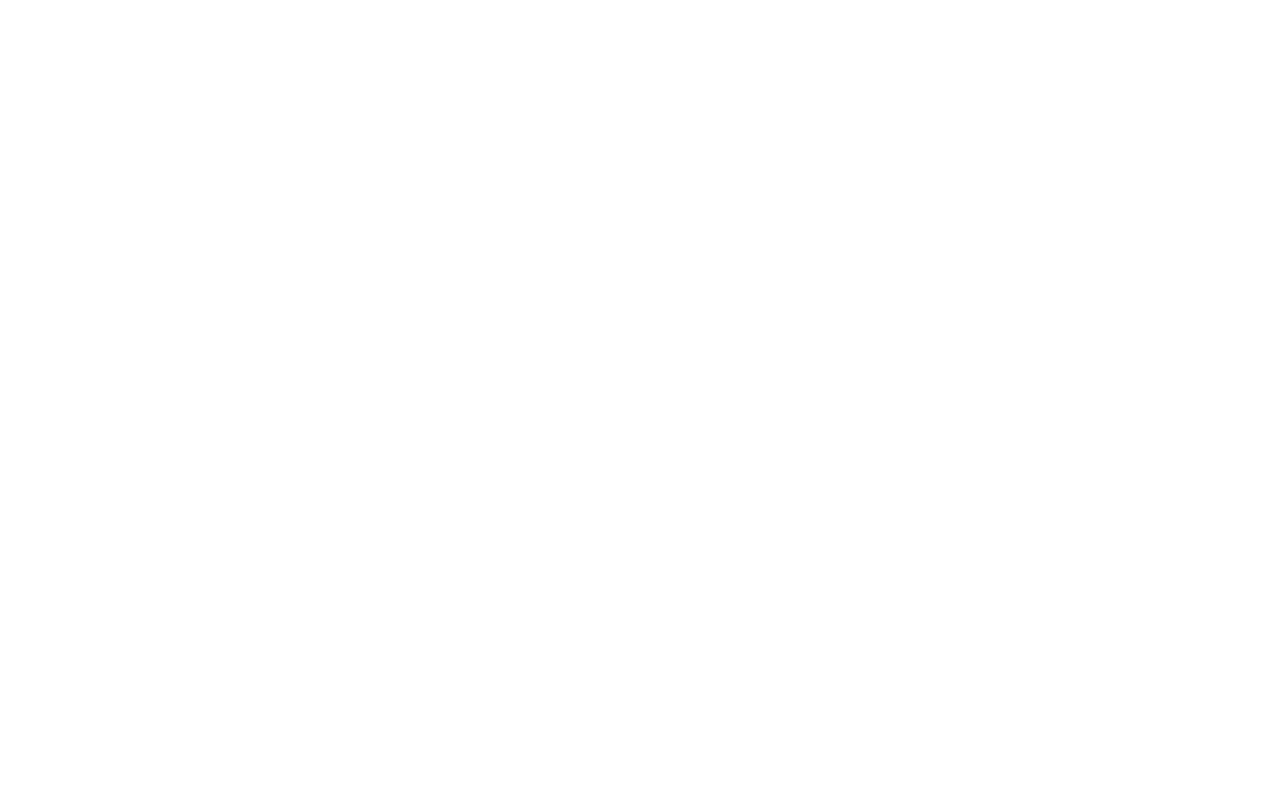
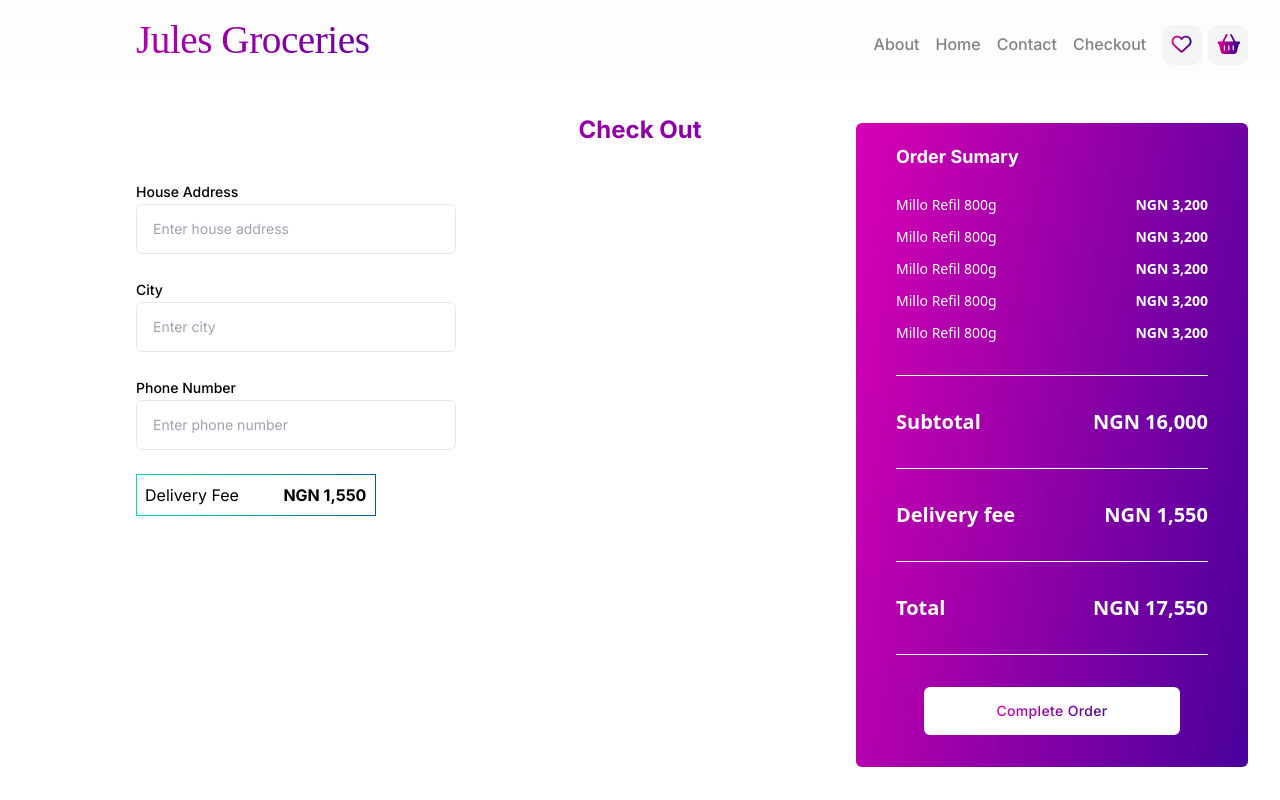
Before and after one commit to Gdija/HNG-intern-2, a React (Create React App) app in the folder shop_store/: page /checkout in a window 1280 px wide. Before the commit this address had no page. Shown: the top 800 px of the page. Built offline with nearby package versions, Linux system fonts and the light colour scheme; a web font is replaced by a local one.

Commit message:
add checkout

```diff
--- a/shop_store/src/App.js
+++ b/shop_store/src/App.js
@@ -1,6 +1,7 @@
 import './App.css';
 import { BrowserRouter as Router, Route, Routes } from 'react-router-dom';
 import Home from './Components/Home';
+import Checkout from './Components/Checkout';
 
 function App() {
   return (
@@ -9,6 +10,8 @@
         <div className='content'>
           <Routes>
             <Route path='/' element={<Home />} />
+            <Route path='/checkout' element={<Checkout />} />
+
           </Routes>
 
         </div>
--- a/shop_store/src/Assets/Navstyle.css
+++ b/shop_store/src/Assets/Navstyle.css
@@ -6,7 +6,7 @@
 body {
   margin: 0;
   height: 100vh;
-  width: 100vw;
+  width: auto;
   /* padding-top: 3rem; */
 }
 .nav {
--- /dev/null
+++ b/shop_store/src/Assets/checkout.css
@@ -0,0 +1,55 @@
+.checkout-container {
+  margin-top: 80px;
+  padding: 2rem;
+}
+
+/* .checkout-content {
+  justify-content: center;
+  background-color: #fff;
+  padding: 1rem;
+} */
+.heading {
+  margin-top: 0;
+  font-weight: 700;
+  font-size: 24px;
+  font-family: inter;
+  background: linear-gradient(281.26deg, #270096 -23.71%, #ea00b7 112.27%);
+  -webkit-background-clip: text;
+  -webkit-text-fill-color: transparent;
+  background-clip: text;
+  text-fill-color: transparent;
+}
+.order-content {
+  margin-top: -25px;
+  background: linear-gradient(281.26deg, #270096 -23.71%, #ea00b7 112.27%);
+  padding-top: 20px;
+}
+.gradient-text {
+  background: linear-gradient(281.26deg, #270096 -23.71%, #ea00b7 112.27%);
+  -webkit-background-clip: text;
+  -webkit-text-fill-color: transparent;
+  background-clip: text;
+  text-fill-color: transparent;
+}
+.delivery{
+border: 1px solid;
+border-image: linear-gradient(to left, #003F9C -23.71%, #00EAB0 112.27%);
+border-radius: 0.375rem;
+border-image-slice: 1;
+
+}
+@media (max-width: 480px){
+    .order-content{
+        margin-top: 10px;
+    }
+}
+@media (max-width: 786px){
+    .order-content{
+        margin-top: 10px;
+    }
+}
+@media (max-width: 1008px){
+    .order-content{
+        margin-top: 10px;
+    }
+}
--- /dev/null
+++ b/shop_store/src/Components/Checkout.js
@@ -0,0 +1,126 @@
+import React from "react";
+import Nav from "./Nav";
+import "../Assets/checkout.css";
+import Footer from "./Footer";
+
+function Checkout() {
+  return (
+    <>
+      <Nav />
+      <div className="checkout-container lg:items-center lg:justify-center lg:h-screen max-lg:py-4 ">
+        <h2 className="heading">Check Out</h2>
+        <div className="checkout-content lg:flex lg:space-x-8">
+          <div className="form lg:w-2/3 sm:w-1/3 sm:ml-2">
+            <form className="ml-24 mt-8 space-y-6">
+              {/* <div className="grid sm:col-span-2 sm:grid-cols-2 gap-4"> */}
+              <div className="flex flex-col text-left">
+                <label
+                  htmlFor="address"
+                  className="block text-sm font-medium leading-6 text-black text-900 font-inter"
+                >
+                  House Address
+                </label>
+                <input
+                  type="text"
+                  id="address"
+                  placeholder="Enter house address"
+                  className=" font-inter px-4 py-3.5 bg-white text-gray-800 w-80 text-sm border rounded-md focus:border-[#ea00b7] outline-none"
+                />
+              </div>
+
+              <div className="flex flex-col text-left">
+                <label
+                  htmlFor="city"
+                  className="block text-sm font-medium leading-6 text-black text-900 font-inter"
+                >
+                  City
+                </label>
+                <input
+                  type="text"
+                  id="city"
+                  placeholder="Enter city"
+                  className=" font-inter col-span-full px-4 py-3.5 bg-white text-gray-800 w-80 text-sm border rounded-md focus:border-[#ea00b7] outline-none"
+                />
+              </div>
+              <div className="flex flex-col text-left">
+                <label
+                  htmlFor="number"
+                  className="block text-sm font-medium leading-6 text-black text-900 font-inter"
+                >
+                  Phone Number
+                </label>
+                <input
+                  type="text"
+                  id="number"
+                  placeholder="Enter phone number"
+                  className=" font-inter col-span-full px-4 py-3.5 bg-white text-gray-800 w-80 text-sm border rounded-md focus:border-[#ea00b7] outline-none"
+                />
+              </div>
+              <div className="flex flex-col text-left font-inter font-normal">
+                <p className="delivery w-60 pl-2 py-2 ">Delivery Fee <span class="ml-10 font-bold">NGN 1,550</span></p>
+              </div>
+            </form>
+          </div>
+          <div className="order-content rounded-md lg:w-1/3 md:pt-10 mb-2 sm:w-2/3">
+            <h3 className="text-left ml-10 text-lg font-inter font-bold text-white">
+              Order Sumary
+            </h3>
+            <ul class="text-gray-800 mt-6 space-y-3">
+              <li class="text-white flex flex-wrap gap-4 text-sm mx-10">
+                Millo Refil 800g{" "}
+                <span class="ml-auto font-bold">NGN 3,200</span>
+              </li>
+              <li class="text-white flex flex-wrap gap-4 text-sm mx-10">
+                Millo Refil 800g{" "}
+                <span class="ml-auto font-bold">NGN 3,200</span>
+              </li>
+              <li class="text-white flex flex-wrap gap-4 text-sm mx-10">
+                Millo Refil 800g{" "}
+                <span class="ml-auto font-bold">NGN 3,200</span>
+              </li>
+              <li class="text-white flex flex-wrap gap-4 text-sm mx-10">
+                Millo Refil 800g{" "}
+                <span class="ml-auto font-bold">NGN 3,200</span>
+              </li>
+              <li class="text-white flex flex-wrap gap-4 text-sm mx-10">
+                Millo Refil 800g{" "}
+                <span class="ml-auto font-bold">NGN 3,200</span>
+              </li>
+              <li>
+                <hr className="mt-6 mx-10 border-white sm:mx-10 lg:my-8" />
+              </li>
+              <li class="text-white flex flex-wrap gap-4 text-xl mx-10 font-bold">
+                Subtotal<span class="ml-auto font-bold">NGN 16,000</span>
+              </li>
+              <li>
+                <hr className="mt-6 mx-10 border-white sm:mx-10 lg:my-8" />
+              </li>
+              <li class="text-white flex flex-wrap gap-4 text-xl mx-10 font-bold">
+                Delivery fee<span class="ml-auto font-bold">NGN 1,550</span>
+              </li>
+              <li>
+                <hr className="mt-6 mx-10 border-white sm:mx-10 lg:my-8" />
+              </li>
+              <li class="text-white flex flex-wrap gap-4 text-xl mx-10 font-bold">
+                Total<span class="ml-auto font-bold">NGN 17,550</span>
+              </li>
+            </ul>
+            <hr className="mt-6 mx-10 border-white sm:mx-10 lg:my-8" />
+
+            <div class="flex flex-wrap gap-4 mt-8 justify-center pb-8">
+              <button
+                type="button"
+                class="button font-inter font-medium w-64 px-7 py-3.5 text-sm tracking-wide bg-white hover:bg-gray-50 rounded-md"
+              >
+                <span className="gradient-text">Complete Order</span>
+              </button>
+            </div>
+          </div>
+        </div>
+      </div>
+      <Footer />
+    </>
+  );
+}
+
+export default Checkout;
--- a/shop_store/src/Components/Footer.js
+++ b/shop_store/src/Components/Footer.js
@@ -134,13 +134,13 @@
               </h2>
               <ul className="text-white  text-base font-inter font-light">
                 <li className="mb-4">
-                  <a href="" className="hover:underline">
+                  <a href="/" className="hover:underline">
                     Home
                   </a>
                 </li>
                 <li className="mb-4">
                   <a
-                    href=""
+                    href="#"
                     className="hover:underline"
                   >
                     About
@@ -148,7 +148,7 @@
                 </li>
                 <li>
                   <a
-                    href=""
+                    href="#"
                     className="hover:underline"
                   >
                     Contact
@@ -163,9 +163,11 @@
               <div className="bg-white w-28 flex space-x-4">
                 <img
                 src={appImg}
+                alt="app store"
                 />
                 <img
                 src={ggleImg}
+                alt="google store"
                 />
               </div>
             </div>
--- a/shop_store/src/Components/Nav.js
+++ b/shop_store/src/Components/Nav.js
@@ -36,6 +36,14 @@
               className="site-navitem1 font-lg hover:font-xl hover:text-purple-700"
             >
               Contact
+            </Link>
+          </li>
+          <li>
+            <Link
+              to="/checkout"
+              className="site-navitem1 font-lg hover:font-xl hover:text-purple-700"
+            >
+              Checkout
             </Link>
           </li>
           {/* <li className="icon-main">
```
